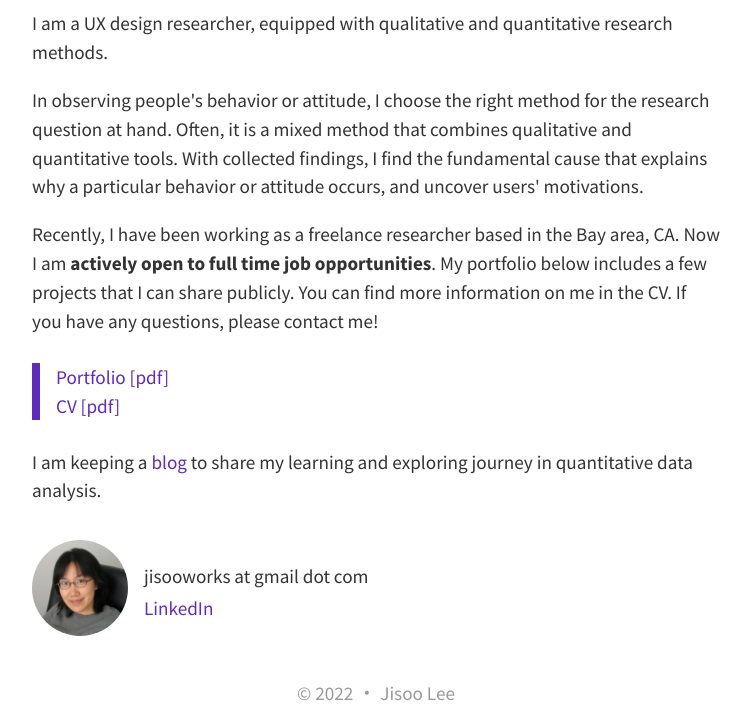
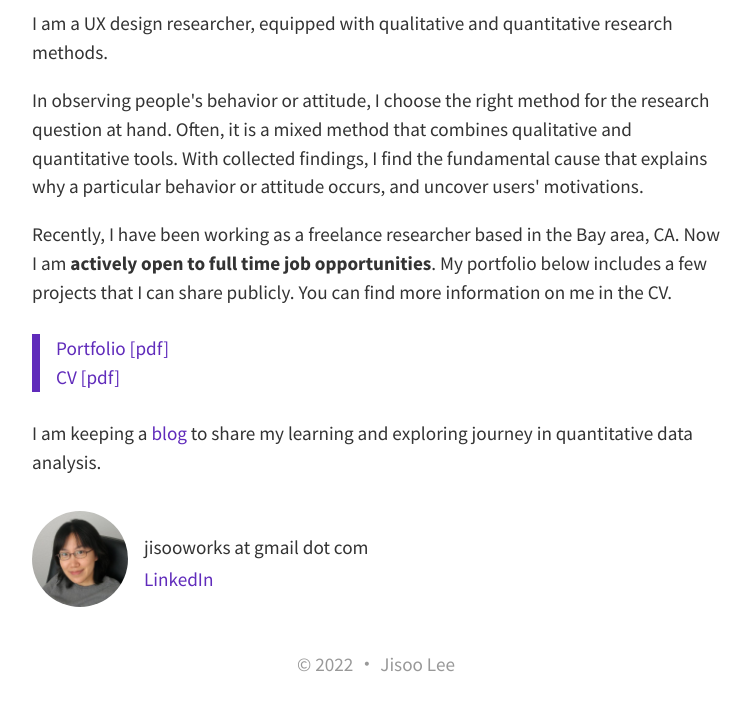
Before and after one commit to jisooleeworks/www, a plain HTML site: page index.html in a window 1280 px wide. Shown: the part 218-945 px from the top of the page, without its empty margins (264-1015 px from the left). After the commit the page ends 916 px from the top, so only its background shows below. Drawn offline with Linux system fonts and the light colour scheme.

Commit message:
Remove please contact

```diff
--- a/index.html
+++ b/index.html
@@ -21,7 +21,7 @@
         <div class="content">
             <p>I am a UX design researcher, equipped with qualitative and quantitative research methods.</p>
             <p>In observing people's behavior or attitude, I choose the right method for the research question at hand. Often, it is a mixed method that combines qualitative and quantitative tools. With collected findings, I find the fundamental cause that explains why a particular behavior or attitude occurs, and uncover users' motivations.</p>
-            <p>Recently, I have been working as a freelance researcher based in the Bay area, CA. Now I am <b>actively open to full time job opportunities</b>. My portfolio below includes a few projects that I can share publicly. You can find more information on me in the CV. If you have any questions, please contact me!</p>
+            <p>Recently, I have been working as a freelance researcher based in the Bay area, CA. Now I am <b>actively open to full time job opportunities</b>. My portfolio below includes a few projects that I can share publicly. You can find more information on me in the CV.</p>
         </div>
         <div class="download">
             <a href="doc/JisooLee_Portfolio.pdf">Portfolio [pdf]</a>
```
